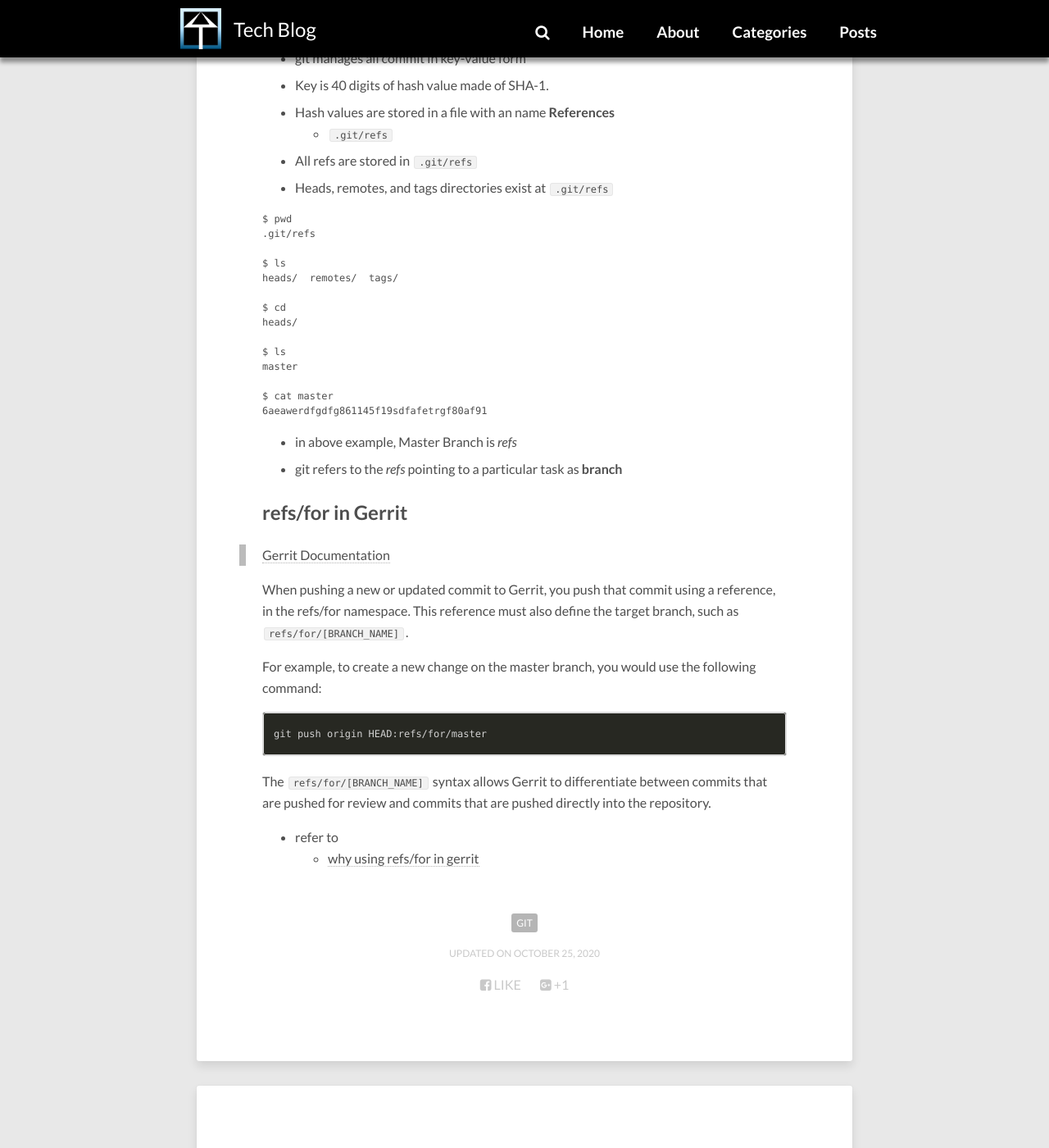
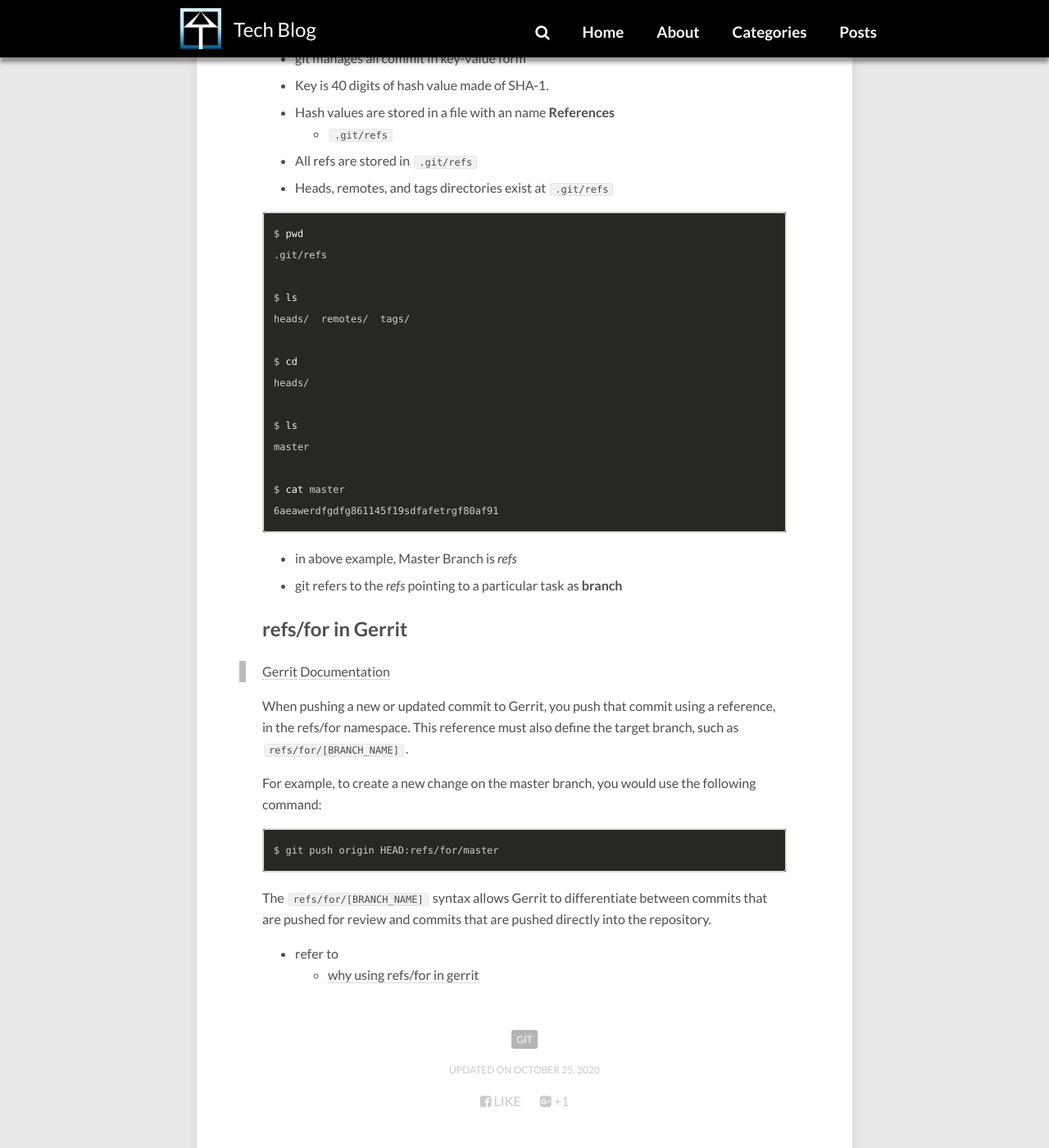
Before and after one commit to sujinsjlee/mg729.github.io, a Jekyll site: the page built from _posts/2020-10-25-Git_refs_for.md, in a window 1280 px wide and 1400 px high, scrolled down 611 px. Shown: the whole window at 82% size. Built offline with Jekyll 4.4.1, drawn with Linux system fonts in a browser that asks for light colours; nearby versions of some CDN libraries; comment, search, counter and statistics services are not loaded.

Commit message:
[markdown] how to highlight linux code in markdown

````diff
--- a/_posts/2020-10-25-Git_refs_for.md
+++ b/_posts/2020-10-25-Git_refs_for.md
@@ -18,7 +18,7 @@ categories: [Git]
 * All refs are stored in `.git/refs`
 * Heads, remotes, and tags directories exist at `.git/refs`
 
-```git
+```console
 $ pwd
 .git/refs
 
@@ -45,8 +45,8 @@ $ cat master
 When pushing a new or updated commit to Gerrit, you push that commit using a reference, in the refs/for namespace. This reference must also define the target branch, such as `refs/for/[BRANCH_NAME]`.
 
 For example, to create a new change on the master branch, you would use the following command:
-```
-git push origin HEAD:refs/for/master
+```console
+$ git push origin HEAD:refs/for/master
 ```
 The `refs/for/[BRANCH_NAME]` syntax allows Gerrit to differentiate between commits that are pushed for review and commits that are pushed directly into the repository.
 
````
